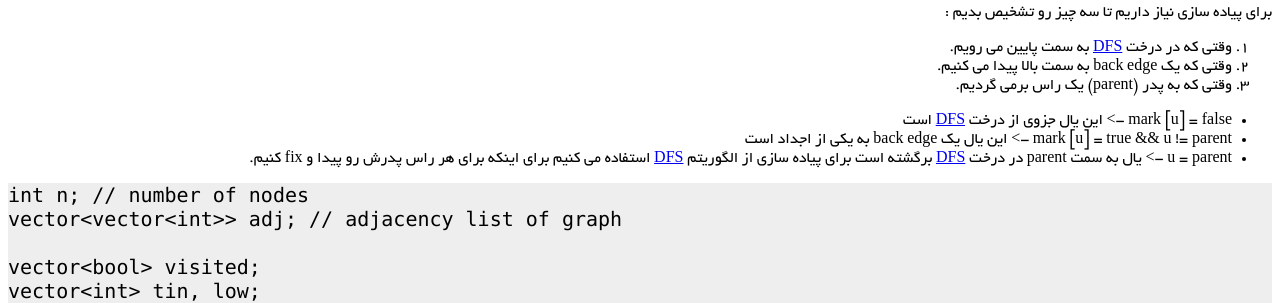
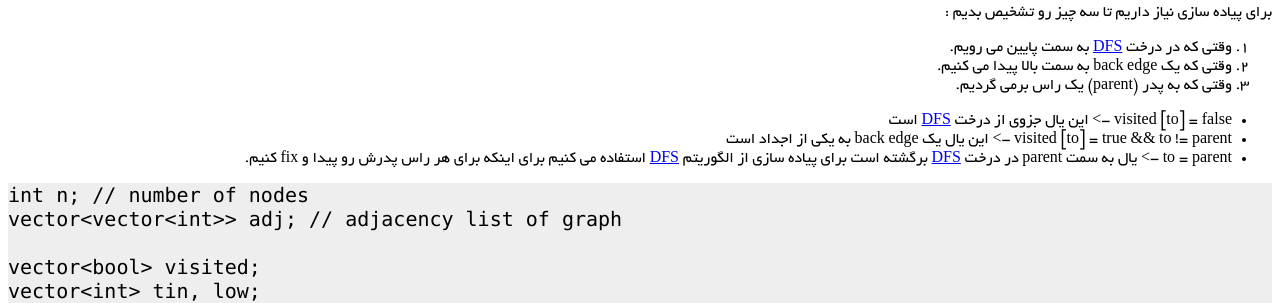
Before and after one commit to shaazzz/FarsiCP, a Jekyll site: the page built from wiki/algorithm/graph/find_bridge.md, in a window 1280 px wide. Shown: the part 542-845 px from the top of the page. Built offline with Jekyll 4.4.1, drawn with Linux system fonts in a browser that asks for light colours; nearby versions of some CDN libraries; formulas are drawn with MathJax 3; a style sheet for code colours, icons or effects is not loaded; our own code applies the rules of GitHub Pages for plain Markdown files.

Commit message:
Update find_bridge.md

````diff
--- a/wiki/algorithm/graph/find_bridge.md
+++ b/wiki/algorithm/graph/find_bridge.md
@@ -24,9 +24,9 @@ $$low[v] = \min \begin{cases} tin[v] \\\\ tin[p]& \text{ for all }p\text{ for wh
 2. وقتی که یک back edge به سمت بالا پیدا می کنیم.
 3. وقتی که به پدر (parent) یک راس برمی گردیم.
 
-* mark [u] = false -> این یال جزوی از درخت [DFS] است
-* mark [u] = true && u != parent -> این یال یک back edge به یکی از اجداد است
-* u = parent -> یال به سمت parent در درخت [DFS] برگشته است
+* visited [to] = false -> این یال جزوی از درخت [DFS] است
+* visited [to] = true && to != parent -> این یال یک back edge به یکی از اجداد است
+* to = parent -> یال به سمت parent در درخت [DFS] برگشته است
 برای پیاده سازی از الگوریتم [DFS] استفاده می کنیم برای اینکه برای هر راس پدرش رو پیدا و fix کنیم.
 
 ```C++
````
